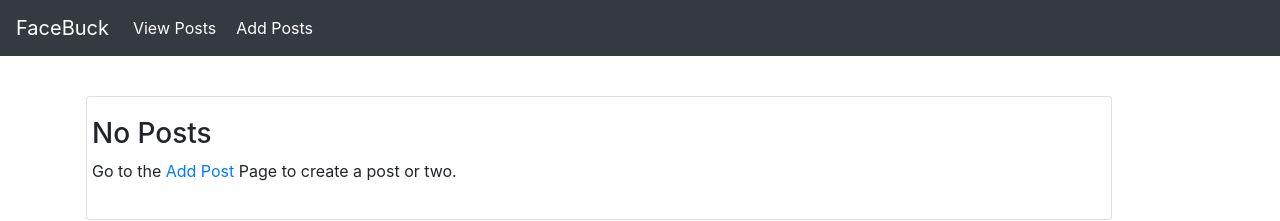
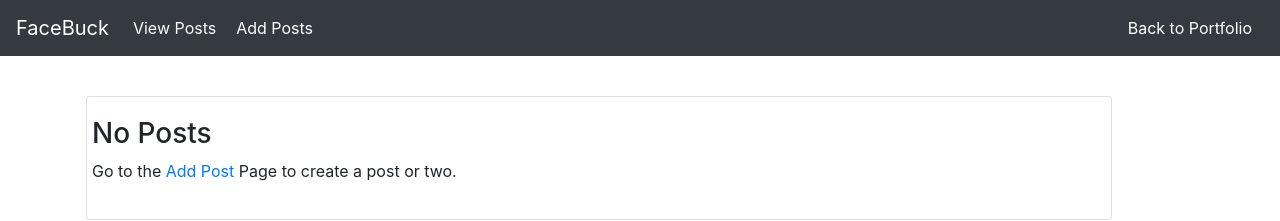
Before and after one commit to matthewcotton/social-site, a React (Create React App) app: page /#/ in a window 1280 px wide. Shown: the top 221 px of the page. Built offline with nearby package versions, Linux system fonts and the light colour scheme.

Commit message:
add portfolio link

```diff
--- a/public/index.html
+++ b/public/index.html
@@ -24,7 +24,7 @@
       work correctly both with client-side routing and a non-root public URL.
       Learn how to configure a non-root public URL by running `npm run build`.
     -->
-    <title>React App</title>
+    <title>FaceBuck</title>
   </head>
   <body>
     <noscript>You need to enable JavaScript to run this app.</noscript>
--- a/src/MyNav.js
+++ b/src/MyNav.js
@@ -21,6 +21,11 @@ class MyNav extends React.Component {
                 <Link to="/add">Add Posts</Link>
               </Navbar.Text>
             </Nav>
+            <Nav>
+            <Navbar.Text className="nav-link">
+                <a href='https://www.matthewcotton.dev/#/projects'>Back to Portfolio</a>
+              </Navbar.Text>
+            </Nav>
           </Navbar.Collapse>
         </Navbar>
     );
```
Also changed, not shown: 1 other file (tests, documents, lock files or other folders).
